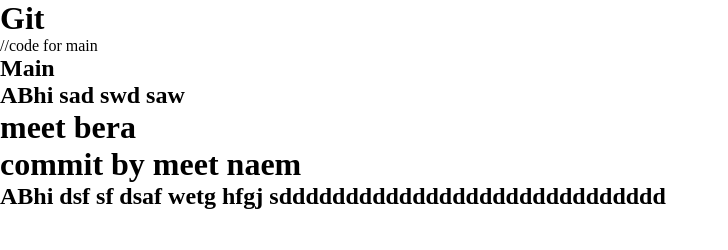
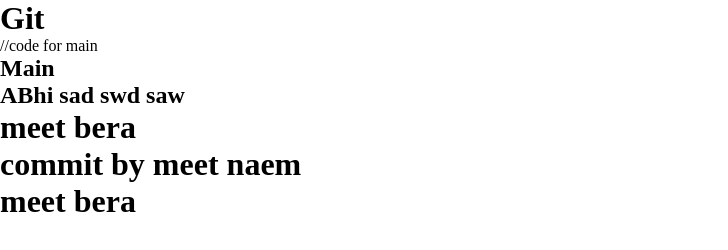
Before and after one commit to dasabhi8/git, a plain HTML site: page index.html in a window 1280 px wide. Shown: the whole page, without its empty margins (0-728 px from the left). Drawn offline with Linux system fonts and the light colour scheme.

Commit message:
update from branch meet

```diff
--- a/index.html
+++ b/index.html
@@ -18,7 +18,10 @@
     <!-- code added by meet -->
      <h1>meet bera</h1>
      <h1>commit by meet naem</h1>
-  <!-- code for abhi  -->
-    <h2>ABhi dsf sf dsaf wetg hfgj sddddddddddddddddddddddddddddd</h2>
+
+     <!-- this code add from the branch meet -->
+
+     <h1>meet bera</h1>
+
 </body>
 </html>
```
